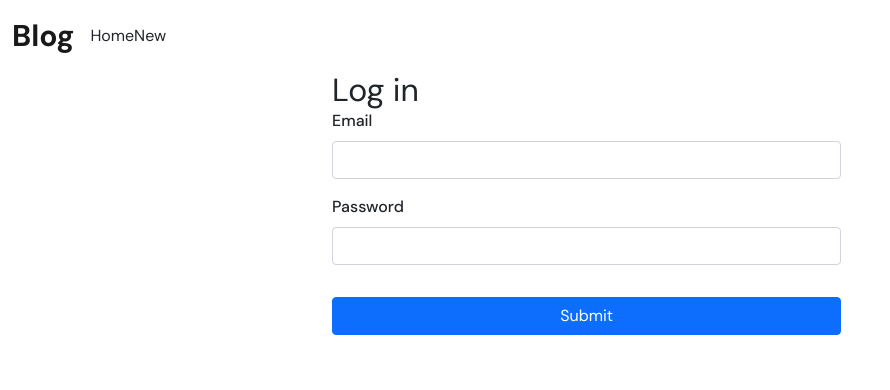
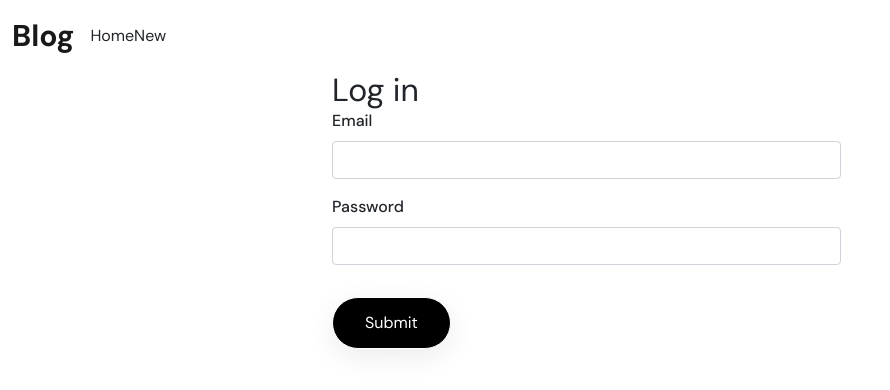
Before and after one commit to JuanStromanIlz/alkemy-blog, a React (Create React App) app: page /login in a window 1280 px wide. Shown: the top 390 px of the page, without its empty margins (0-890 px from the left). Built offline with nearby package versions, Linux system fonts and the light colour scheme.

Commit message:
minnor fixes in button comp

```diff
--- a/src/components/elements/FormWValidation.jsx
+++ b/src/components/elements/FormWValidation.jsx
@@ -24,7 +24,9 @@ function FormWValidation({onSubmit, children, ...props}) {
                 <Form.ErrorMessage error={errors[field.props.name]} touched={touched[field.props.name]} />
               </Form.Group>
             )}
-            <Button type='submit'>Submit</Button>
+            <Button type='submit'>
+              <span>Submit</span>
+            </Button>
           </Form>
         )}
       </Formik>
--- a/src/components/elements/Post.jsx
+++ b/src/components/elements/Post.jsx
@@ -10,7 +10,7 @@ function PostElement({info, onEdit, onDelete}) {
   }
 
   return (
-    <Post bg='light'>
+    <Post>
       <Post.Header>
         <Post.User>
           <span>{info.userId}</span>
--- a/src/components/ui/Button.jsx
+++ b/src/components/ui/Button.jsx
@@ -1,34 +1,47 @@
-import { Button as ButtonBS } from 'react-bootstrap';
 import styled from 'styled-components';
 
-const Button = styled(ButtonBS)`
-  ${'' /* background-color: ${p => p.variant ? p.theme.states[p.variant] : p.theme.states.dark};
-  border-color: ${p => p.variant ? p.theme.states[p.variant] : p.theme.states.dark};
-  @media (hover: hover) {
-    :hover {
-      background-color: blue;
+const ButtonContainer = styled.div`
+  button {
+    background: #000;
+    box-shadow: rgb(0 0 0 / 8%) 0px 8px 28px;
+    border-radius: 9999px;
+    border: 1px solid #fff;
+    padding-left: 32px;
+    padding-right: 32px;
+    min-height: 52px;
+    min-width: 52px;
+    display: flex;
+    cursor: pointer;
+    user-select: none;
+    margin: 0;
+    > * {
+      margin: auto;
+      color: #fff;
+      font-size: 700;
     }
-  } */}
-`;
-
-const CircleContainer = styled.button`
-  background: ${p => p.theme.states.info};
-  border: none;
-  border-radius: 50%;
-  width: 48px;
-  height: 48px;
-  display: flex;
-  padding: 0;
-  margin: 0;
-  span {
-    line-height: 48px;
-    margin: auto;
-    font-weight: 600;
   }
 `;
 
-const Circle = ({children, ...props}) => <CircleContainer {...props}><span className='material-icons'>{children}</span></CircleContainer>;
+const IconContainer = styled.button`
+  display: flex;
+  margin: auto;
+  padding: 0;
+  border: 1px solid #fff;
+  background: #fff;
+  cursor: pointer;
+  border-radius: 50%;
+  transition: all .2s;
+  @media(hover: hover) {
+    &:hover {
+      filter: brightness(.85);
+    }
+  }
+`;
 
-Button.Circle = Circle;
+const Icon = ({children, ...props}) => <IconContainer {...props}><span className='material-icons'>{children}</span></IconContainer>;
+
+const Button = ({children, ...props}) => <ButtonContainer><button {...props}>{children}</button></ButtonContainer>;
+
+Button.Icon = Icon;
 
 export default Button;
--- a/src/components/ui/Post.jsx
+++ b/src/components/ui/Post.jsx
@@ -1,4 +1,5 @@
 import Card from 'react-bootstrap/Card';
+import Button from 'components/ui/Button';
 import styled from 'styled-components';
 
 const Post = styled(Card)`
@@ -42,9 +43,6 @@ const Option = styled.div`
   padding: 16px;
   display: flex;
   flex-direction: row;
-  ${'' /* background: ${p => p.theme.textPrimary};
-  border-bottom: 1px solid rgba(0,0,0,.125);
-  color: ${p => p.theme.background}; */}
   transition: all .2s;
   .material-icons {
     display: flex;
@@ -70,14 +68,10 @@ const OptionComponent = ({icon, children, ...props}) => (
 const ActionsContainer = styled.div`
   position: relative;
   display: flex;
-  .actions--button {
+  .actions--trigger {
     display: flex;
-    margin: auto;
-    cursor: pointer;
-    border-radius: 50%;
-    border: 2px solid transparent;
   }
-  .list {
+  .actions--list {
     border: 1px solid rgba(0,0,0,.125);
     border-radius: .25rem;
     overflow: hidden;
@@ -87,11 +81,6 @@ const ActionsContainer = styled.div`
     display: flex;
     flex-direction: column;
   }
-  @media (hover: hover) {
-    .actions--button:hover {
-      border-color: ${p => p.theme.textSecondary};
-    }
-  }
 `;
 
 const Actions = ({show, node, trigger, children, ...props}) => {
@@ -100,11 +89,11 @@ const Actions = ({show, node, trigger, children, ...props}) => {
     <ActionsContainer
       {...props}
     >
-      <div className='actions--button' ref={trigger}>
-        <span className='material-icons'>more_horiz</span>
+      <div className='actions--trigger' ref={trigger}>
+        <Button.Icon>more_horiz</Button.Icon>
       </div>
       {show &&
-        <Post bg='white' ref={node} className='list'>
+        <Post bg='white' ref={node} className='actions--list'>
           {children}
         </Post>
       }
```
